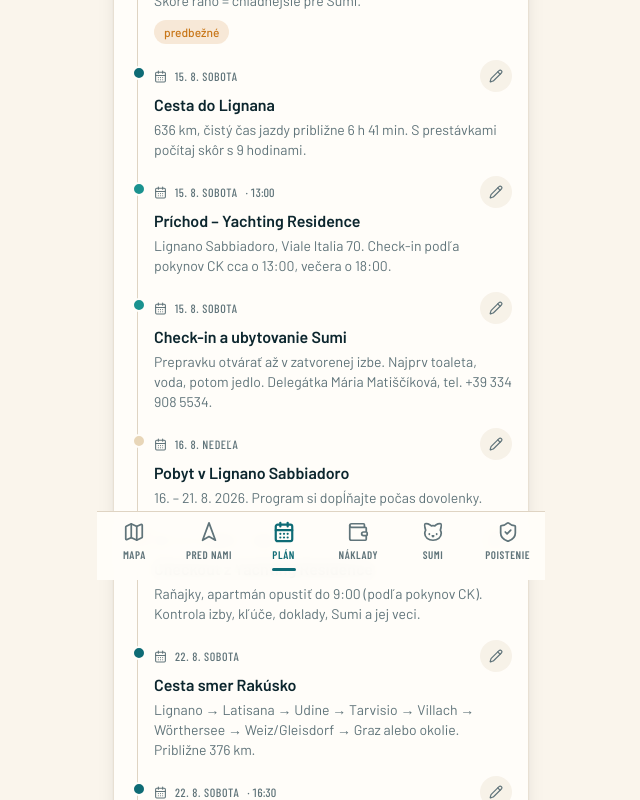
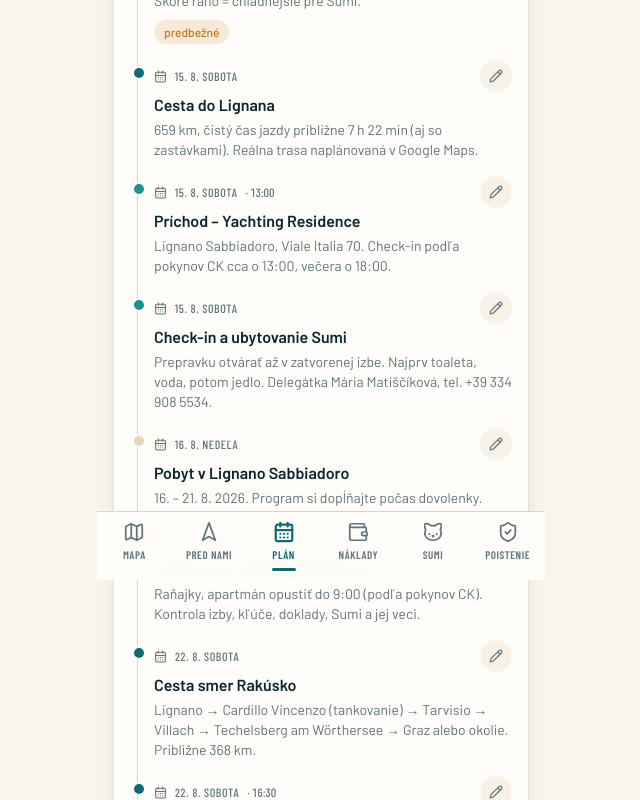
Before and after one commit to filipko525/Italy-Trip, a Next.js app in the folder trip-copilot/: page /plan in a window 1280 px wide. Shown: the part 220-1020 px from the top of the page, without its empty margins (319-959 px from the left). Built offline with nearby package versions, Linux system fonts and the light colour scheme.

Commit message:
Update plan.ts

```diff
--- a/trip-copilot/data/plan.ts
+++ b/trip-copilot/data/plan.ts
@@ -16,7 +16,7 @@ export const PLAN: PlanItem[] = [
     id: 'p-2',
     date: '2026-08-15',
     title: 'Cesta do Lignana',
-    detail: '636 km, čistý čas jazdy približne 6 h 41 min. S prestávkami počítaj skôr s 9 hodinami.',
+    detail: '659 km, čistý čas jazdy približne 7 h 22 min (aj so zastávkami). Reálna trasa naplánovaná v Google Maps.',
     kind: 'jazda',
   },
   {
@@ -53,7 +53,7 @@ export const PLAN: PlanItem[] = [
     id: 'p-7',
     date: '2026-08-22',
     title: 'Cesta smer Rakúsko',
-    detail: 'Lignano → Latisana → Udine → Tarvisio → Villach → Wörthersee → Weiz/Gleisdorf → Graz alebo okolie. Približne 376 km.',
+    detail: 'Lignano → Cardillo Vincenzo (tankovanie) → Tarvisio → Villach → Techelsberg am Wörthersee → Graz alebo okolie. Približne 368 km.',
     kind: 'jazda',
   },
   {
```
